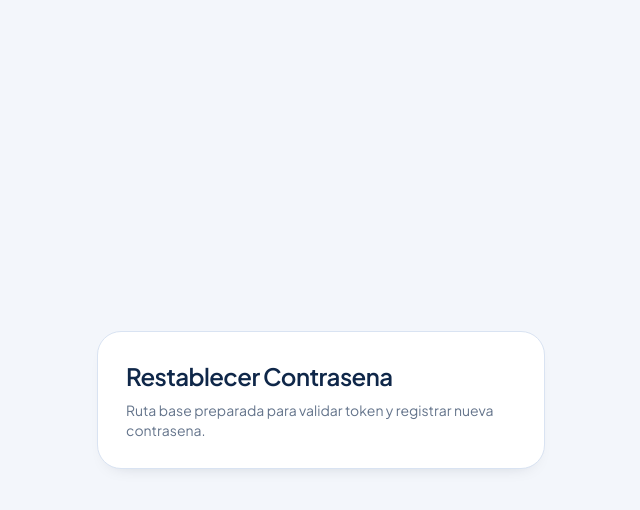
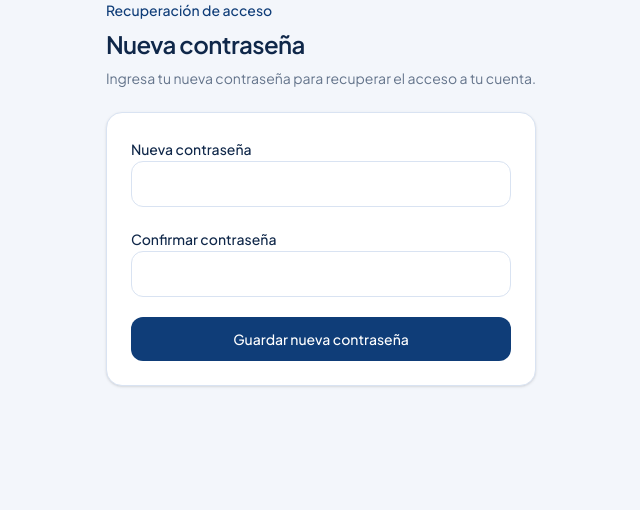
Before and after one commit to C3-SV/CuponeraAdmin, a Next.js app: page /auth/recover-password in a window 1280 px wide. Shown: the top 510 px of the page, without its empty margins (319-959 px from the left). Built offline with nearby package versions, Linux system fonts and the light colour scheme.

Commit message:
Recuperar contraseña
-Correo de recuperacion de contraseña--Paginas para enviar y cambiar cocntraseña

```diff
--- /dev/null
+++ b/app/auth/callback/route.ts
@@ -0,0 +1,15 @@
+import { NextResponse } from "next/server";
+import { createClient } from "@/lib/supabase/server";
+
+export async function GET(request: Request) {
+  const requestUrl = new URL(request.url);
+  const code = requestUrl.searchParams.get("code");
+  const next = requestUrl.searchParams.get("next") ?? "/dashboard";
+
+  if (code) {
+    const supabase = await createClient();
+    await supabase.auth.exchangeCodeForSession(code);
+  }
+
+  return NextResponse.redirect(new URL(next, requestUrl.origin));
+}
--- /dev/null
+++ b/app/auth/forgot-password/actions.ts
@@ -0,0 +1,57 @@
+"use server";
+
+import { createClient } from "@/lib/supabase/server";
+
+export type ForgotPasswordState = {
+  error: string;
+  success: string;
+};
+
+export async function forgotPasswordAction(
+  _prevState: ForgotPasswordState,
+  formData: FormData,
+): Promise<ForgotPasswordState> {
+  const email = String(formData.get("email") || "").trim().toLowerCase();
+
+  if (!email) {
+    return {
+      error: "Debes ingresar tu correo electrónico",
+      success: "",
+    };
+  }
+
+  const emailRegex = /^[^\s@]+@[^\s@]+\.[^\s@]+$/;
+  if (!emailRegex.test(email)) {
+    return {
+      error: "Ingresa un correo válido",
+      success: "",
+    };
+  }
+
+  const supabase = await createClient();
+
+  const appUrl = process.env.NEXT_PUBLIC_APP_URL;
+
+  if (!appUrl) {
+    return {
+      error: "Falta configurar NEXT_PUBLIC_APP_URL",
+      success: "",
+    };
+  }
+
+  const { error } = await supabase.auth.resetPasswordForEmail(email, {
+    redirectTo: `${appUrl}/auth/callback?next=/auth/recover-password`,
+  });
+
+  if (error) {
+    return {
+      error: "No se pudo enviar el correo de recuperación",
+      success: "",
+    };
+  }
+
+  return {
+    error: "",
+    success: "Te enviamos un enlace para restablecer tu contraseña.",
+  };
+}
--- /dev/null
+++ b/app/auth/forgot-password/forgot-password-form.tsx
@@ -0,0 +1,56 @@
+"use client";
+
+import { useActionState } from "react";
+import { forgotPasswordAction, type ForgotPasswordState } from "./actions";
+
+const initialState: ForgotPasswordState = {
+  error: "",
+  success: "",
+};
+
+export default function ForgotPasswordForm() {
+  const [state, formAction, pending] = useActionState(
+    forgotPasswordAction,
+    initialState,
+  );
+
+  return (
+    <form action={formAction} className="space-y-5">
+      <div className="space-y-2">
+        <label
+          htmlFor="email"
+          className="text-sm font-medium text-[var(--text-primary)]"
+        >
+          Correo electrónico
+        </label>
+        <input
+          id="email"
+          name="email"
+          type="email"
+          placeholder="correo@ejemplo.com"
+          className="w-full rounded-xl border border-[var(--border)] bg-white px-4 py-3 text-sm text-[var(--text-primary)] outline-none transition focus:border-[var(--brand-blue)]"
+        />
+      </div>
+
+      {state.error ? (
+        <div className="rounded-xl border border-rose-200 bg-rose-50 px-4 py-3 text-sm text-rose-700">
+          {state.error}
+        </div>
+      ) : null}
+
+      {state.success ? (
+        <div className="rounded-xl border border-emerald-200 bg-emerald-50 px-4 py-3 text-sm text-emerald-700">
+          {state.success}
+        </div>
+      ) : null}
+
+      <button
+        type="submit"
+        disabled={pending}
+        className="w-full rounded-xl bg-[var(--brand-blue)] px-4 py-3 text-sm font-medium text-white transition hover:opacity-95 disabled:cursor-not-allowed disabled:opacity-70"
+      >
+        {pending ? "Enviando..." : "Enviar enlace de recuperación"}
+      </button>
+    </form>
+  );
+}
--- a/app/auth/forgot-password/page.tsx
+++ b/app/auth/forgot-password/page.tsx
@@ -1,14 +1,23 @@
+import ForgotPasswordForm from "./forgot-password-form";
+
 export default function ForgotPasswordPage() {
   return (
-    <main className="grid min-h-screen place-items-center p-4">
-      <section className="w-full max-w-md rounded-3xl border border-[var(--border)] bg-[var(--surface)] p-7 shadow-[0_8px_18px_-14px_rgba(15,23,42,0.26)]">
+    <section className="mx-auto max-w-md space-y-6">
+      <header className="space-y-2">
+        <p className="text-sm font-medium text-[var(--brand-blue)]">
+          Recuperación de acceso
+        </p>
         <h1 className="text-2xl font-semibold tracking-tight text-[var(--text-primary)]">
-          Recuperar Contrasena
+          Olvidé mi contraseña
         </h1>
-        <p className="mt-2 text-sm text-[var(--text-muted)]">
-          Base del flujo para envio de enlace de recuperacion con Supabase.
+        <p className="text-sm text-[var(--text-muted)]">
+          Ingresa tu correo y te enviaremos un enlace para restablecer tu contraseña.
         </p>
-      </section>
-    </main>
+      </header>
+
+      <div className="rounded-2xl border border-[var(--border)] bg-white p-6 shadow-sm">
+        <ForgotPasswordForm />
+      </div>
+    </section>
   );
 }
--- /dev/null
+++ b/app/auth/recover-password/actions.ts
@@ -0,0 +1,55 @@
+"use server";
+
+import { createClient } from "@/lib/supabase/server";
+
+export type RecoverPasswordState = {
+  error: string;
+  success: string;
+};
+
+export async function recoverPasswordAction(
+  _prevState: RecoverPasswordState,
+  formData: FormData,
+): Promise<RecoverPasswordState> {
+  const password = String(formData.get("password") || "");
+  const confirmPassword = String(formData.get("confirmPassword") || "");
+
+  if (!password || !confirmPassword) {
+    return {
+      error: "Debes completar ambos campos",
+      success: "",
+    };
+  }
+
+  if (password.length < 8) {
+    return {
+      error: "La contraseña debe tener al menos 8 caracteres",
+      success: "",
+    };
+  }
+
+  if (password !== confirmPassword) {
+    return {
+      error: "Las contraseñas no coinciden",
+      success: "",
+    };
+  }
+
+  const supabase = await createClient();
+
+  const { error } = await supabase.auth.updateUser({
+    password,
+  });
+
+  if (error) {
+    return {
+      error: "No se pudo actualizar la contraseña",
+      success: "",
+    };
+  }
+
+  return {
+    error: "",
+    success: "Tu contraseña fue actualizada correctamente.",
+  };
+}
--- a/app/auth/recover-password/page.tsx
+++ b/app/auth/recover-password/page.tsx
@@ -1,14 +1,23 @@
+import RecoverPasswordForm from "./recover-password-form";
+
 export default function RecoverPasswordPage() {
   return (
-    <main className="grid min-h-screen place-items-center p-4">
-      <section className="w-full max-w-md rounded-3xl border border-[var(--border)] bg-[var(--surface)] p-7 shadow-[0_8px_18px_-14px_rgba(15,23,42,0.26)]">
+    <section className="mx-auto max-w-md space-y-6">
+      <header className="space-y-2">
+        <p className="text-sm font-medium text-[var(--brand-blue)]">
+          Recuperación de acceso
+        </p>
         <h1 className="text-2xl font-semibold tracking-tight text-[var(--text-primary)]">
-          Restablecer Contrasena
+          Nueva contraseña
         </h1>
-        <p className="mt-2 text-sm text-[var(--text-muted)]">
-          Ruta base preparada para validar token y registrar nueva contrasena.
+        <p className="text-sm text-[var(--text-muted)]">
+          Ingresa tu nueva contraseña para recuperar el acceso a tu cuenta.
         </p>
-      </section>
-    </main>
+      </header>
+
+      <div className="rounded-2xl border border-[var(--border)] bg-white p-6 shadow-sm">
+        <RecoverPasswordForm />
+      </div>
+    </section>
   );
 }
--- /dev/null
+++ b/app/auth/recover-password/recover-password-form.tsx
@@ -0,0 +1,70 @@
+"use client";
+
+import { useActionState } from "react";
+import { recoverPasswordAction, type RecoverPasswordState } from "./actions";
+
+const initialState: RecoverPasswordState = {
+  error: "",
+  success: "",
+};
+
+export default function RecoverPasswordForm() {
+  const [state, formAction, pending] = useActionState(
+    recoverPasswordAction,
+    initialState,
+  );
+
+  return (
+    <form action={formAction} className="space-y-5">
+      <div className="space-y-2">
+        <label
+          htmlFor="password"
+          className="text-sm font-medium text-[var(--text-primary)]"
+        >
+          Nueva contraseña
+        </label>
+        <input
+          id="password"
+          name="password"
+          type="password"
+          className="w-full rounded-xl border border-[var(--border)] bg-white px-4 py-3 text-sm text-[var(--text-primary)] outline-none transition focus:border-[var(--brand-blue)]"
+        />
+      </div>
+
+      <div className="space-y-2">
+        <label
+          htmlFor="confirmPassword"
+          className="text-sm font-medium text-[var(--text-primary)]"
+        >
+          Confirmar contraseña
+        </label>
+        <input
+          id="confirmPassword"
+          name="confirmPassword"
+          type="password"
+          className="w-full rounded-xl border border-[var(--border)] bg-white px-4 py-3 text-sm text-[var(--text-primary)] outline-none transition focus:border-[var(--brand-blue)]"
+        />
+      </div>
+
+      {state.error ? (
+        <div className="rounded-xl border border-rose-200 bg-rose-50 px-4 py-3 text-sm text-rose-700">
+          {state.error}
+        </div>
+      ) : null}
+
+      {state.success ? (
+        <div className="rounded-xl border border-emerald-200 bg-emerald-50 px-4 py-3 text-sm text-emerald-700">
+          {state.success}
+        </div>
+      ) : null}
+
+      <button
+        type="submit"
+        disabled={pending}
+        className="w-full rounded-xl bg-[var(--brand-blue)] px-4 py-3 text-sm font-medium text-white transition hover:opacity-95 disabled:cursor-not-allowed disabled:opacity-70"
+      >
+        {pending ? "Guardando..." : "Guardar nueva contraseña"}
+      </button>
+    </form>
+  );
+}
--- a/lib/auth.ts
+++ b/lib/auth.ts
@@ -77,7 +77,8 @@ export async function requireAdminProfile() {
 
   if (
     profile.user_role !== "ADMIN_PLATFORM" &&
-    profile.user_role !== "ADMIN_COMPANY"
+    profile.user_role !== "ADMIN_COMPANY" &&
+    profile.user_role !== "EMPLOYEE"
   ) {
     redirect("/auth/login?error=unauthorized");
   }
```
Also changed, not shown: app/(admin)/(all-roles)/profile/page.tsx (+2 -14 lines), 1 other file (tests, documents, lock files or other folders).
